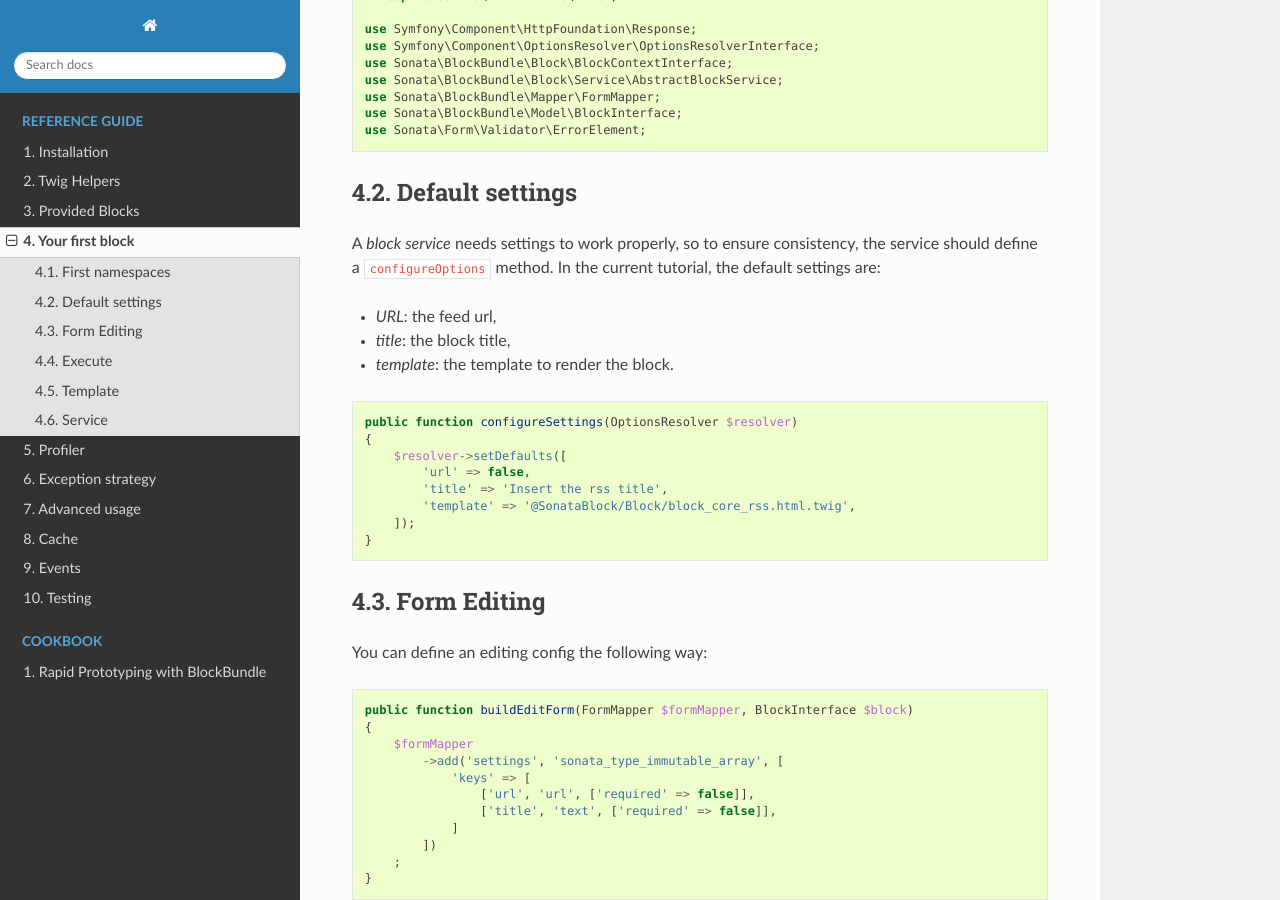
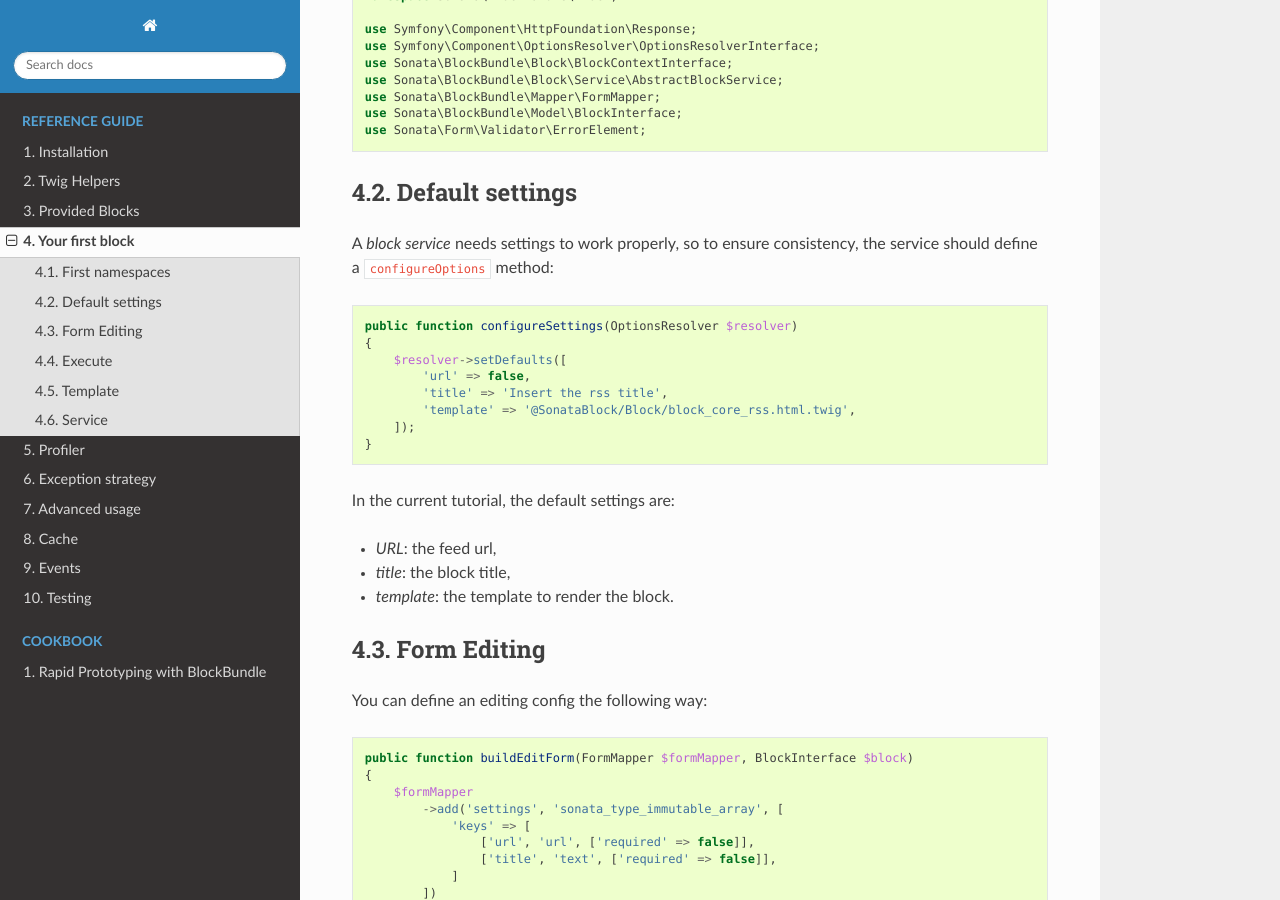
Before and after one commit to sonata-project/SonataBlockBundle, a Sphinx documentation site: the page built from docs/reference/your_first_block.rst, in a window 1280 px wide and 900 px high, scrolled down 459 px. Built offline with Sphinx 7.4.7 and the Read the Docs theme 2.0.0, drawn with Linux system fonts in a browser that asks for light colours.

Commit message:
Fix docs

```diff
--- a/docs/cookbook/rapid_prototyping.rst
+++ b/docs/cookbook/rapid_prototyping.rst
@@ -30,7 +30,7 @@ You start integrating your HTML with the ``sonata.block.service.template`` block
 
 The usage is very simple:
 
-.. code-block:: jinja
+.. code-block:: twig
 
     {{ sonata_block_render({ 'type': 'sonata.block.service.template' }, {
         'template': '@SonataDemo/Block/myblock.html'
@@ -41,7 +41,7 @@ Example
 
 The main template might look like:
 
-.. code-block:: jinja
+.. code-block:: twig
 
     <!DOCTYPE html>
     <html>
--- a/docs/reference/advanced_usage.rst
+++ b/docs/reference/advanced_usage.rst
@@ -29,7 +29,7 @@ Block Context Manager - context cache
 
 When using ``Varnish``, ``Ssi`` or ``Js`` cache, the settings passed here are lost:
 
-.. code-block:: jinja
+.. code-block:: twig
 
     {{ sonata_block_render({ 'type': 'sonata.block.service.rss' }, {
         'title': 'Sonata Project\'s Feeds',
--- a/docs/reference/your_first_block.rst
+++ b/docs/reference/your_first_block.rst
@@ -29,14 +29,7 @@ The current RSS block will extend this base class. The other `use` statements ar
 Default settings
 ----------------
 
-A `block service` needs settings to work properly, so to ensure consistency, the service should define a ``configureOptions`` method.
-In the current tutorial, the default settings are:
-
-* `URL`: the feed url,
-* `title`: the block title,
-* `template`: the template to render the block.
-
-.. code-block:: php
+A `block service` needs settings to work properly, so to ensure consistency, the service should define a ``configureOptions`` method::
 
     public function configureSettings(OptionsResolver $resolver)
     {
@@ -127,7 +128,7 @@ Template
 
 In this tutorial, the block template is very simple. We loop through feeds, or if none are available, an error message is displayed.
 
-.. code-block:: jinja
+.. code-block:: twig
 
     {% extends sonata_block.templates.block_base %}
 
@@ -153,16 +154,6 @@ We are almost done! Now, just declare the block as a service:
 
 .. configuration-block::
 
-    .. code-block:: xml
-
-        <!-- config/services.xml -->
-
-        <service id="sonata.block.service.rss" class="Sonata\BlockBundle\Block\Service\RssBlockService">
-            <tag name="sonata.block"/>
-            <argument/>
-            <argument type="service" id="twig"/>
-        </service>
-
     .. code-block:: yaml
 
         # config/services.yaml
@@ -175,6 +166,16 @@ We are almost done! Now, just declare the block as a service:
                     - '@twig'
                 tags:
                     - { name: sonata.block }
+
+    .. code-block:: xml
+
+        <!-- config/services.xml -->
+
+        <service id="sonata.block.service.rss" class="Sonata\BlockBundle\Block\Service\RssBlockService">
+            <tag name="sonata.block"/>
+            <argument/>
+            <argument type="service" id="twig"/>
+        </service>
 
 Then, add the service to Sonata configuration:
 
```
Also changed, not shown: other parts of docs/reference/advanced_usage.rst (+1 -1 lines), other parts of docs/reference/your_first_block.rst (+8 -0 lines), docs/reference/events.rst (+9 -7 lines), docs/reference/twig_helpers.rst (+5 -5 lines).
